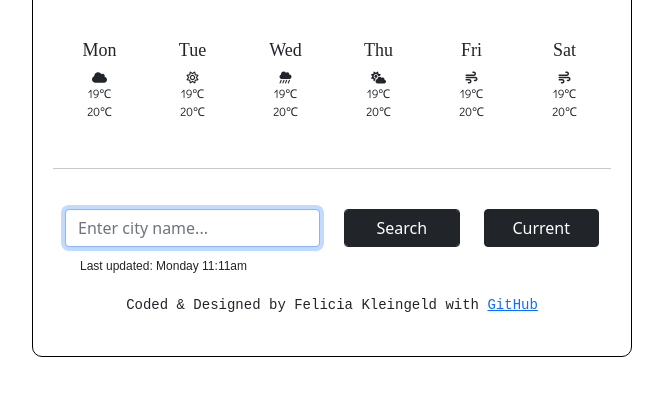
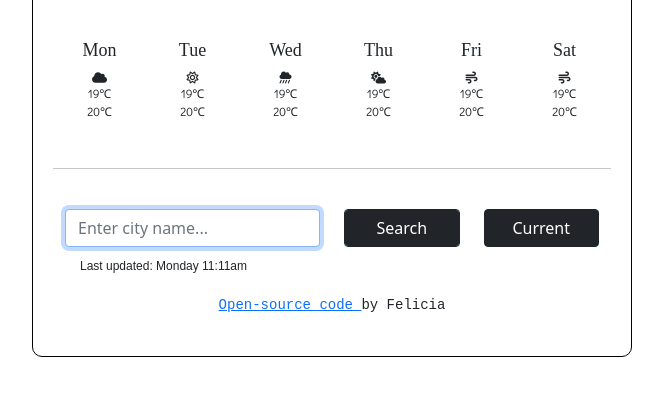
Before and after one commit to felicka/my-weather-app, a plain HTML site: page index.html in a window 1280 px wide. Shown: the part 256-652 px from the top of the page, without its empty margins (308-971 px from the left). Drawn offline with nearby package versions, Linux system fonts and the light colour scheme; no server answers; a web font is replaced by a local one.

Commit message:
updated index
added new GitHub link

```diff
--- a/index.html
+++ b/index.html
@@ -175,14 +175,12 @@
 
       </div>
         <p class="coder">
-      Coded & Designed
 
-      by Felicia Kleingeld with
       <a
-href="https://github.com/felicka"
+href="https://github.com/felicka/my-weather-app"
 target="_blank"
->GitHub</a>
-
+>Open-source code </a>
+   by Felicia
       </a>
     </p>
     </div>
```
